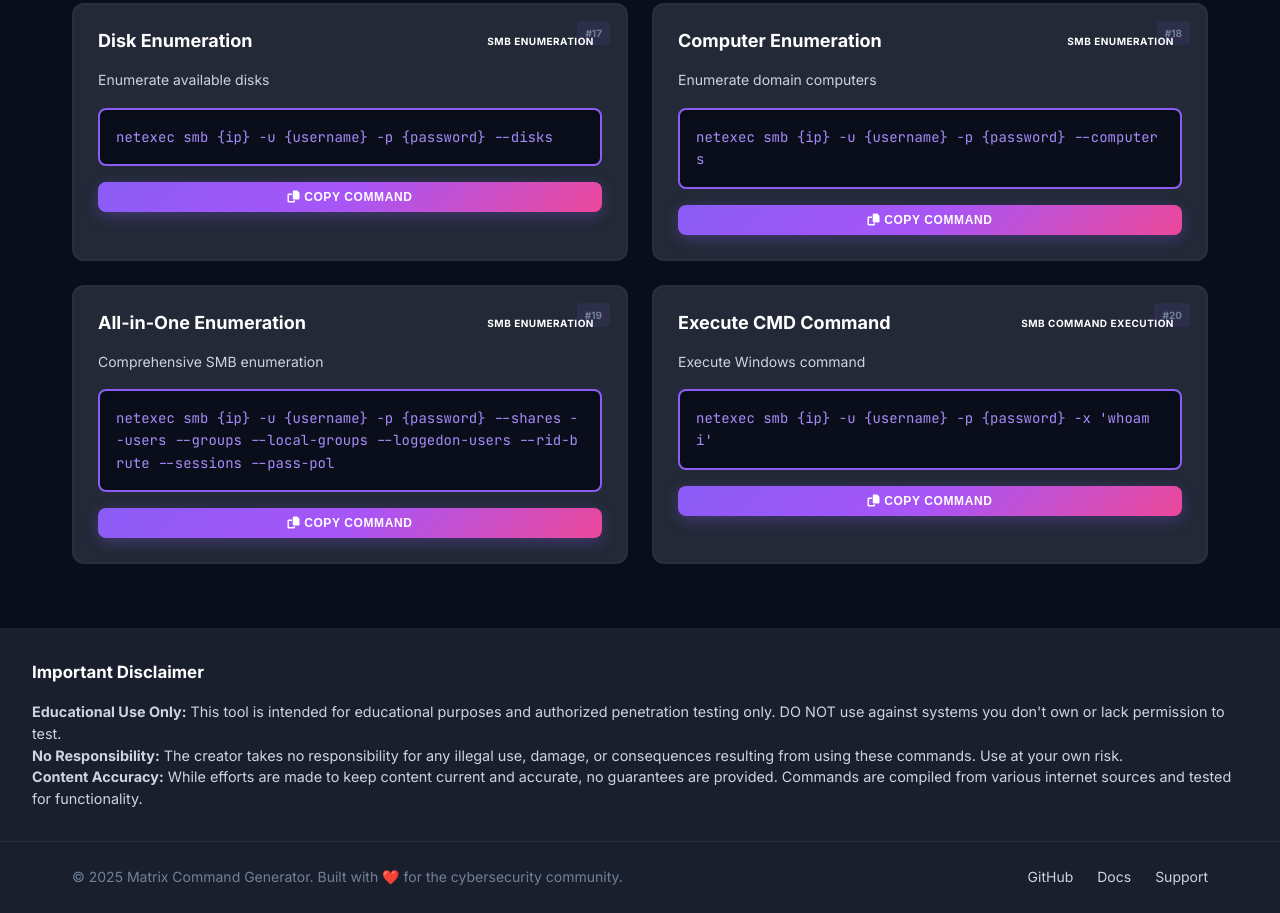
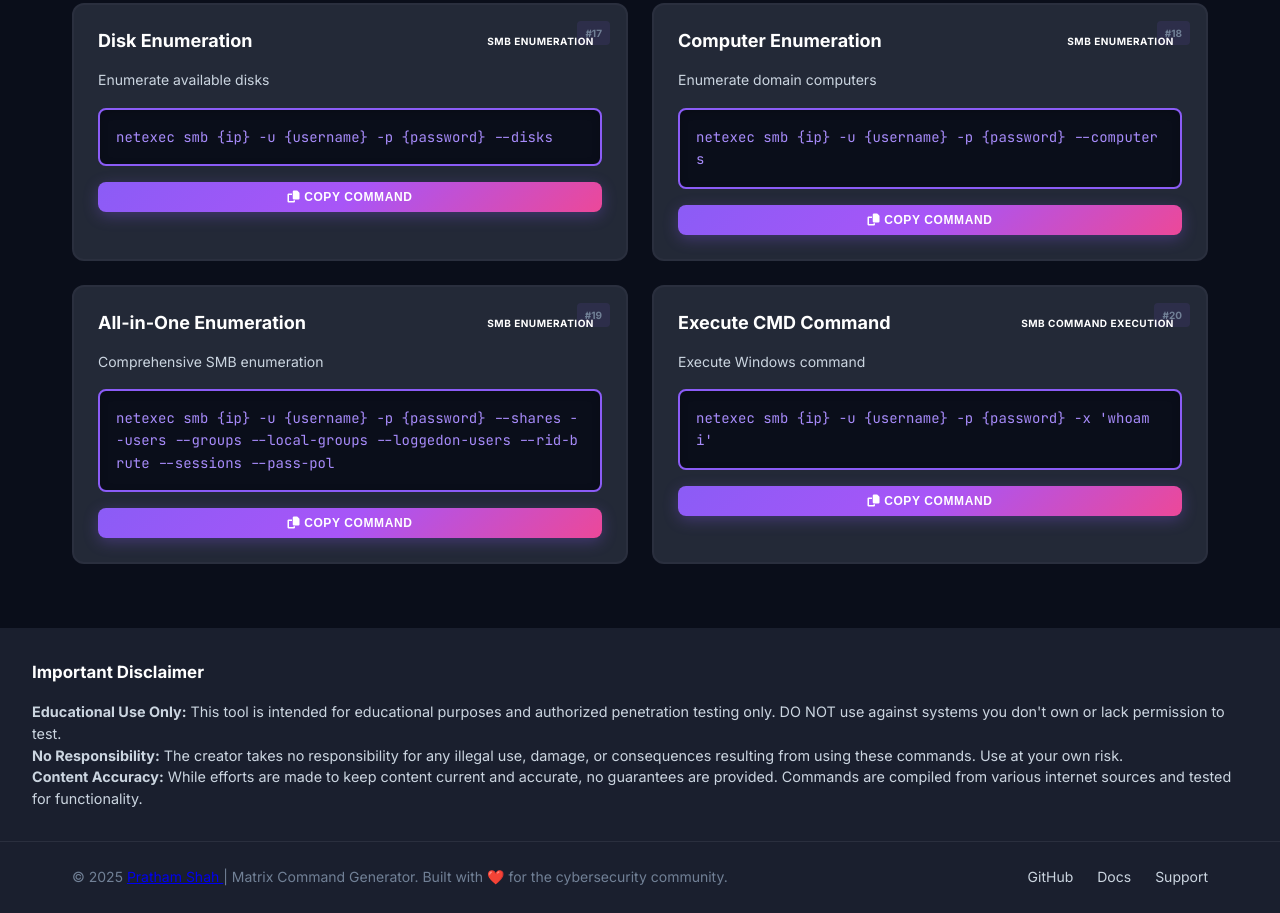
Before and after one commit to ItsGrizzy/matrix, a website: page index.html in a window 1280 px wide. Shown: the part 3582-4495 px from the top of the page. Drawn offline with Linux system fonts and the light colour scheme.

Commit message:
Update index.html

```diff
--- a/index.html
+++ b/index.html
@@ -166,7 +166,13 @@
         <!-- Footer -->
         <footer class="footer">
             <div class="footer-content">
-                <p>© 2025 Matrix Command Generator. Built with ❤️ for the cybersecurity community.</p>
+                <p>© 2025
+  <a href="https://www.linkedin.com/in/prathamshah529/" target="_blank" rel="noopener noreferrer">
+    Pratham Shah
+  </a>
+  | Matrix Command Generator. Built with ❤️ for the cybersecurity community.
+</p>
+
                 <div class="footer-links">
 
                     <a href="#">GitHub</a>
```
